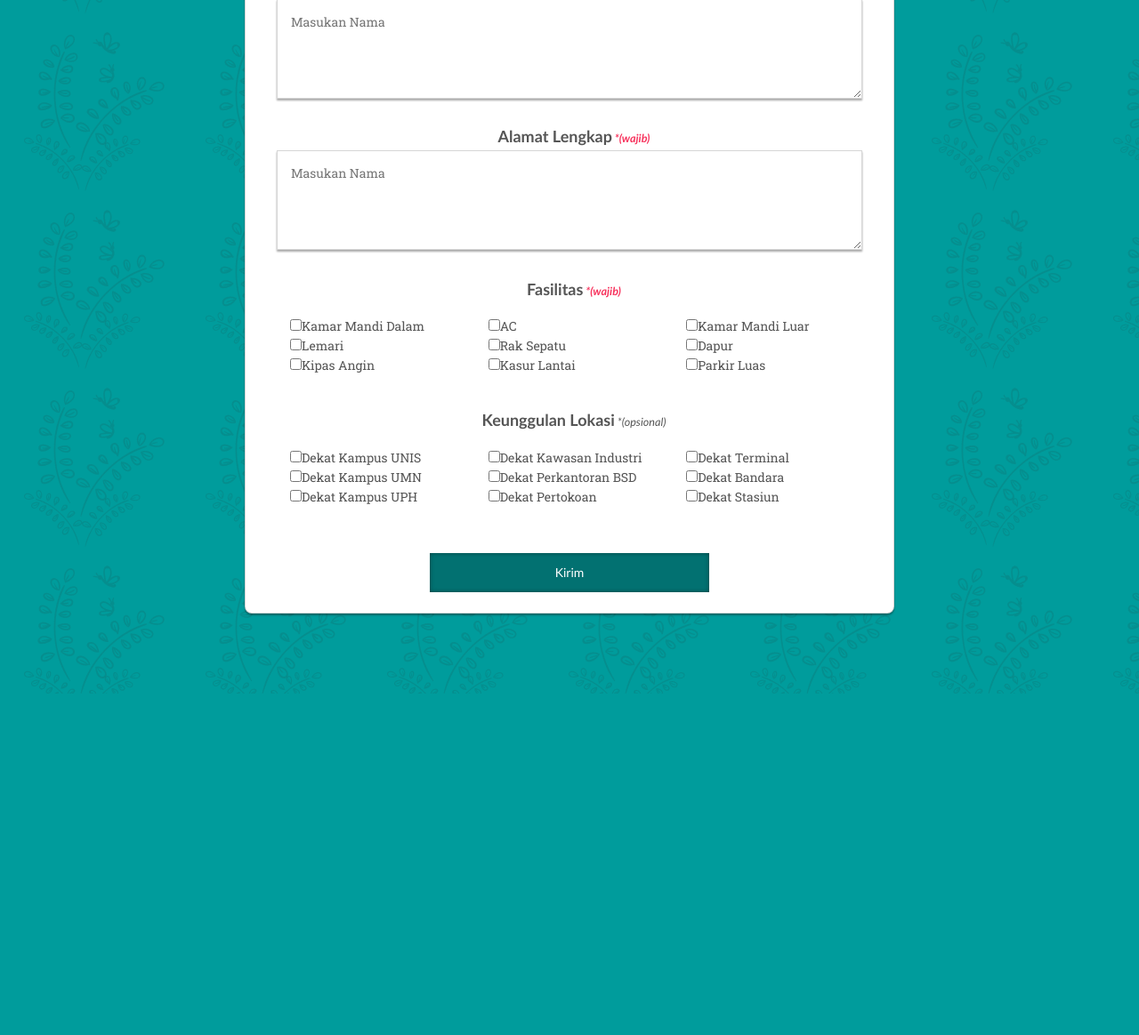
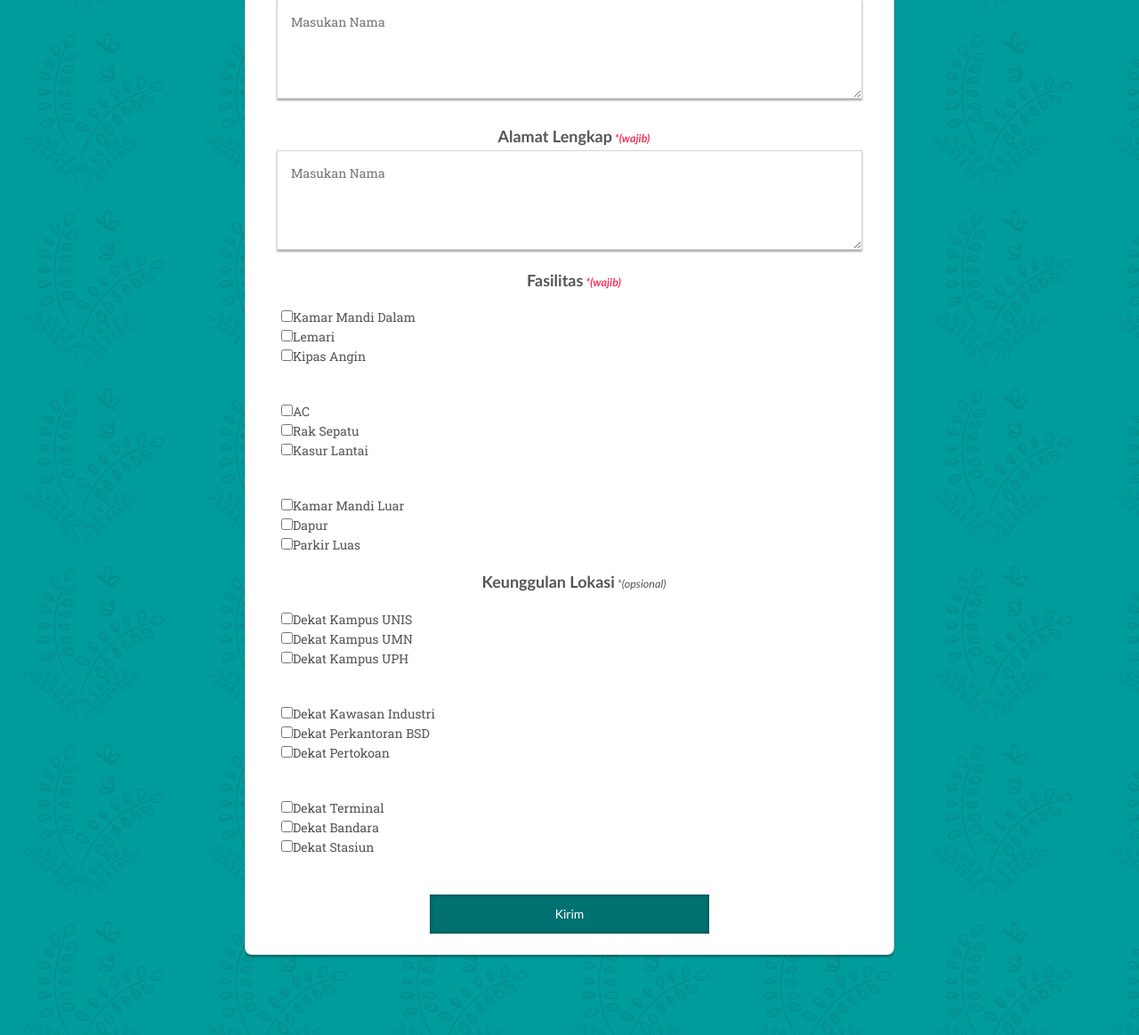
Before and after one commit to ryosuwito/kosanku, a Django app: page /add/ in a window 1280 px wide. Shown: the part 573-1737 px from the top of the page at 89% size. Before the commit the page ends 1353 px from the top, so only its background shows below. Run offline with Django 3.2, Linux system fonts and the light colour scheme; some libraries are stand-ins or nearby versions.

Commit message:
edit add product page

```diff
--- a/kost/templates/kost/add_product.html
+++ b/kost/templates/kost/add_product.html
@@ -58,24 +58,24 @@
             <div id="map"></div>
             <input class="hidden" type="text" id="lat" readonly="yes"><br>
             <input class="hidden" type="text" id="lng" readonly="yes">
-            <div class="col-xs-12 col-sm-12 detail-box" style="background-color:transparent">
+            <div class="col-xs-12 col-sm-12 detail-box" style="background-color:transparent; padding: 0">
                 <h4 class="title" style="margin:0 0 0 10px">Fasilitas<i class="hot" style="font-size:70%;font-weight:bold"> *(wajib)</i></h4>
 
-            <div class="col-xs-4" style="text-align: left; padding: 20px">
+            <div class="col-xs-12" style="text-align: left; padding: 20px">
                 <fieldset>
                     <input type="checkbox" name="favorite_pet" value="Cats">Kamar Mandi Dalam<br>
                     <input type="checkbox" name="favorite_pet" value="Dogs">Lemari<br>
                     <input type="checkbox" name="favorite_pet" value="Birds">Kipas Angin<br>
                 </fieldset>
             </div>
-            <div class="col-xs-4" style="text-align: left; padding: 20px">
+            <div class="col-xs-12" style="text-align: left; padding: 20px">
                 <fieldset>
                     <input type="checkbox" name="favorite_pet" value="Cats">AC<br>
                     <input type="checkbox" name="favorite_pet" value="Dogs">Rak Sepatu<br>
                     <input type="checkbox" name="favorite_pet" value="Birds">Kasur Lantai<br>
                 </fieldset>
             </div>
-            <div class="col-xs-4" style="text-align: left; padding: 20px">
+            <div class="col-xs-12" style="text-align: left; padding: 20px">
                 <fieldset>
                     <input type="checkbox" name="favorite_pet" value="Cats">Kamar Mandi Luar<br>
                     <input type="checkbox" name="favorite_pet" value="Dogs">Dapur<br>
@@ -83,24 +83,24 @@
                 </fieldset>
             </div></div>
 
-            <div class="col-xs-12 col-sm-12 detail-box" style="background-color:transparent">
+            <div class="col-xs-12 col-sm-12 detail-box" style="background-color:transparent;padding: 0">
                 <h4 class="title" style="margin:0 0 0 10px">Keunggulan Lokasi<i style="font-size:70%;font-weight:normal"> *(opsional)</i></h4>
 
-            <div class="col-xs-4" style="text-align: left; padding: 20px">
+            <div class="col-xs-12" style="text-align: left; padding: 20px">
                 <fieldset>
                     <input type="checkbox" name="favorite_pet" value="Cats">Dekat Kampus UNIS<br>
                     <input type="checkbox" name="favorite_pet" value="Dogs">Dekat Kampus UMN<br>
                     <input type="checkbox" name="favorite_pet" value="Birds">Dekat Kampus UPH<br>
                 </fieldset>
             </div>
-            <div class="col-xs-4" style="text-align: left; padding: 20px">
+            <div class="col-xs-12" style="text-align: left; padding: 20px">
                 <fieldset>
                     <input type="checkbox" name="favorite_pet" value="Cats">Dekat Kawasan Industri<br>
                     <input type="checkbox" name="favorite_pet" value="Dogs">Dekat Perkantoran BSD<br>
                     <input type="checkbox" name="favorite_pet" value="Birds">Dekat Pertokoan<br>
                 </fieldset>
             </div>
-            <div class="col-xs-4" style="text-align: left; padding: 20px">
+            <div class="col-xs-12" style="text-align: left; padding: 20px">
                 <fieldset>
                     <input type="checkbox" name="favorite_pet" value="Cats">Dekat Terminal<br>
                     <input type="checkbox" name="favorite_pet" value="Dogs">Dekat Bandara<br>
```
